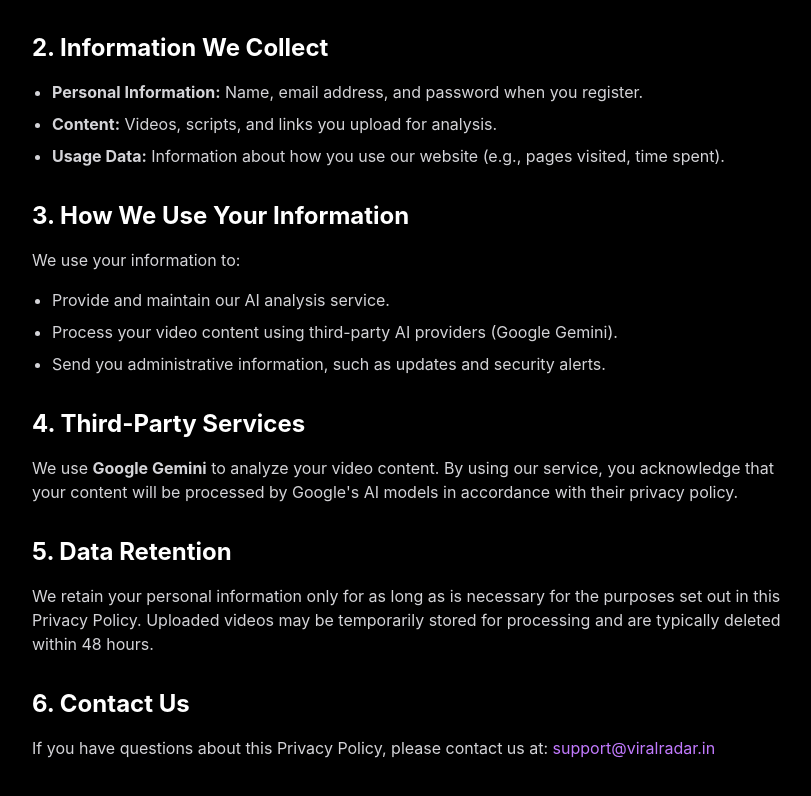
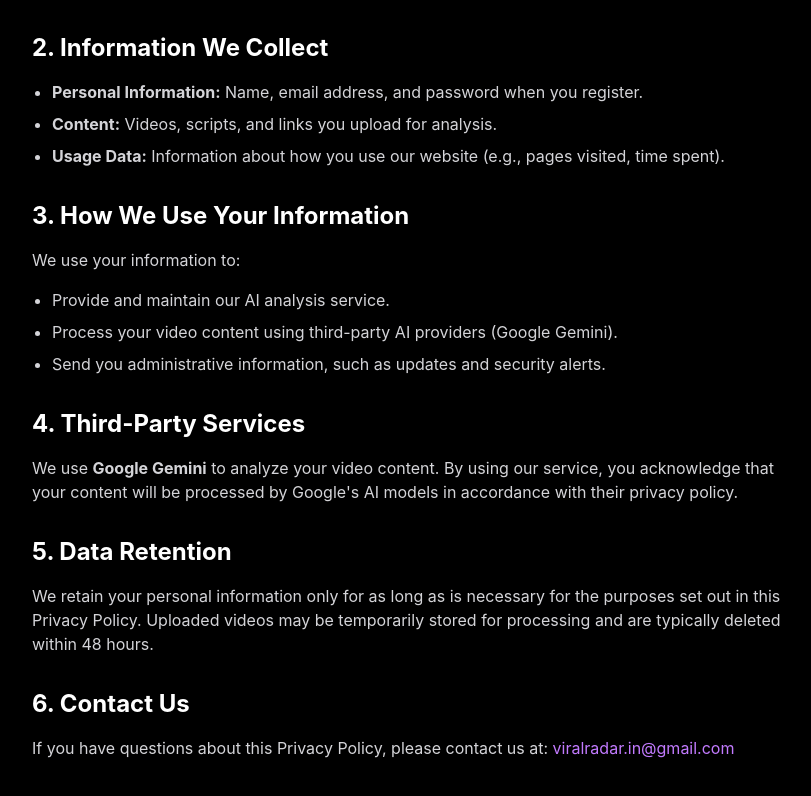
Before and after one commit to Faxhii/viral-radar, a Next.js app: page /legal/privacy in a window 1280 px wide. Shown: the part 324-1120 px from the top of the page, without its empty margins (224-1035 px from the left). Built offline with nearby package versions, Linux system fonts and the light colour scheme; no server answers.

Commit message:
Update support email and remove debug info from register page

```diff
--- a/src/app/legal/privacy/page.tsx
+++ b/src/app/legal/privacy/page.tsx
@@ -50,7 +50,7 @@ export default function PrivacyPolicy() {
                 <section className="space-y-4">
                     <h2 className="text-2xl font-bold text-white">6. Contact Us</h2>
                     <p>
-                        If you have questions about this Privacy Policy, please contact us at: <a href="mailto:support@viralradar.in" className="text-purple-400 hover:underline">support@viralradar.in</a>
+                        If you have questions about this Privacy Policy, please contact us at: <a href="mailto:viralradar.in@gmail.com" className="text-purple-400 hover:underline">viralradar.in@gmail.com</a>
                     </p>
                 </section>
             </div>
--- a/src/app/legal/refund/page.tsx
+++ b/src/app/legal/refund/page.tsx
@@ -43,7 +43,7 @@ export default function RefundPolicy() {
                 <section className="space-y-4">
                     <h2 className="text-2xl font-bold text-white">5. Contact Us</h2>
                     <p>
-                        For any billing inquiries or refund requests, please contact us at: <a href="mailto:support@viralradar.in" className="text-purple-400 hover:underline">support@viralradar.in</a>
+                        For any billing inquiries or refund requests, please contact us at: <a href="mailto:viralradar.in@gmail.com" className="text-purple-400 hover:underline">viralradar.in@gmail.com</a>
                     </p>
                 </section>
             </div>
--- a/src/app/register/page.tsx
+++ b/src/app/register/page.tsx
@@ -186,16 +186,7 @@ export default function RegisterPage() {
                         </Link>
                     </p>
 
-                    {/* DEBUG SECTION - REMOVE BEFORE PRODUCTION */}
-                    <div className="mt-8 p-4 bg-black/50 rounded-xl border border-white/5 text-xs font-mono text-zinc-500 break-all">
-                        <p className="font-bold text-zinc-400 mb-2">⚠️ DEBUG INFO (Build v2)</p>
-                        <p>API URL: <span className={process.env.NEXT_PUBLIC_API_URL ? "text-green-400" : "text-red-400"}>
-                            {process.env.NEXT_PUBLIC_API_URL || 'NOT SET (Using localhost)'}
-                        </span></p>
-                        <p>Google ID: <span className={process.env.NEXT_PUBLIC_GOOGLE_CLIENT_ID ? "text-green-400" : "text-red-400"}>
-                            {process.env.NEXT_PUBLIC_GOOGLE_CLIENT_ID ? '✅ Configured' : '❌ NOT SET (Button Hidden)'}
-                        </span></p>
-                    </div>
+
                 </div>
             </motion.div >
         </div >
```
